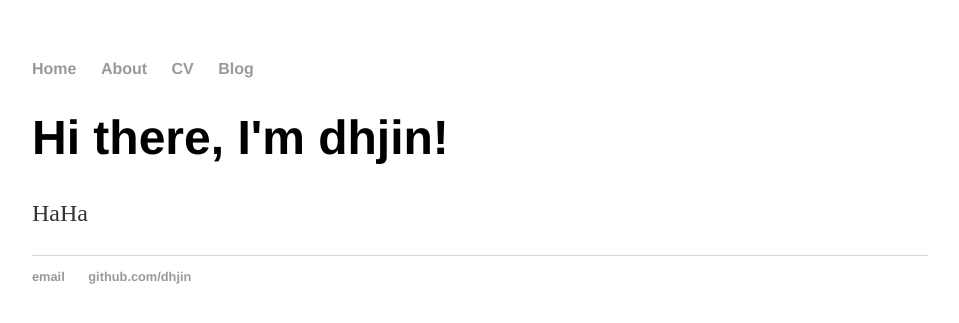
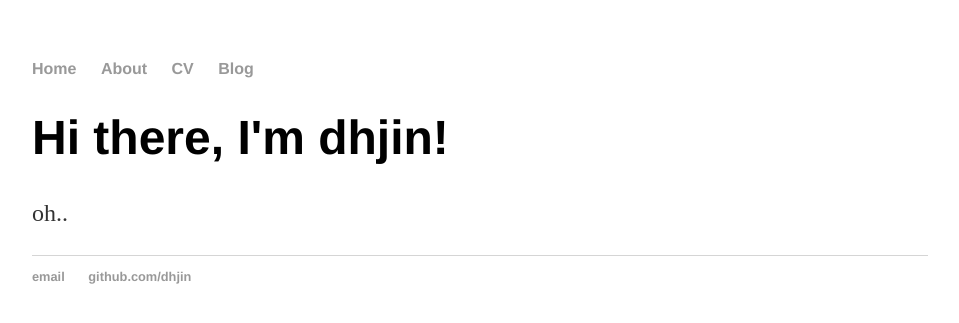
Before and after one commit to dhjin/dhjin2.github.io, a Jekyll site: the page built from index.html, in a window 1280 px wide. Shown: the top 323 px of the page, without its empty margins (160-1119 px from the left). Built offline with Jekyll 4.4.1, drawn with Linux system fonts in a browser that asks for light colours.

Commit message:
Update index.html

```diff
--- a/index.html
+++ b/index.html
@@ -1,29 +1,8 @@
-<!DOCTYPE html>
-<html>
-	<head>
-		<title>dhjin Main page</title>
-		<link rel="stylesheet" type="text/css" href="/css/main.css">
-	</head>
-	<body>
-		<nav>
-    		<ul>
-        		<li><a href="/">Home</a></li>
-	        	<li><a href="/about">About</a></li>
-        		<li><a href="/cv">CV</a></li>
-        		<li><a href="/blog">Blog</a></li>
-    		</ul>
-		</nav>
-		<div class="container">
-    		<div class="blurb">
-        		<h1>Hi there, I'm dhjin!</h1>
-				<p>HaHa</p>
-    		</div><!-- /.blurb -->
-		</div><!-- /.container -->
-		<footer>
-    		<ul>
-        		<li><a href="mailto:dhjin@cnu.ac.kr">email</a></li>
-        		<li><a href="https://github.com/dhjin">github.com/dhjin</a></li>
-			</ul>
-		</footer>
-	</body>
-</html>
+---
+layout: default
+title: Hank Quinlan, Horrible Cop
+---
+<div class="blurb">
+	<h1>Hi there, I'm dhjin!</h1>
+	<p>oh..</p>
+</div><!-- /.blurb -->
```
